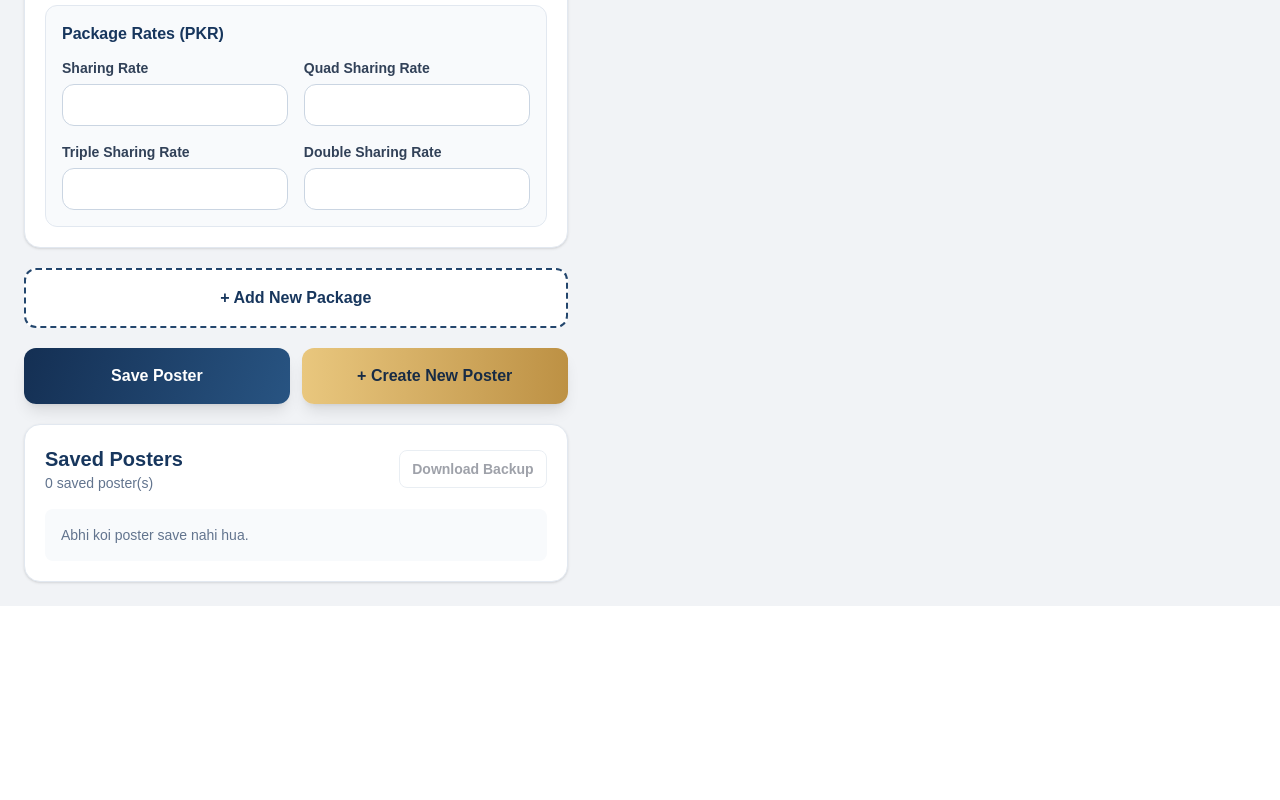
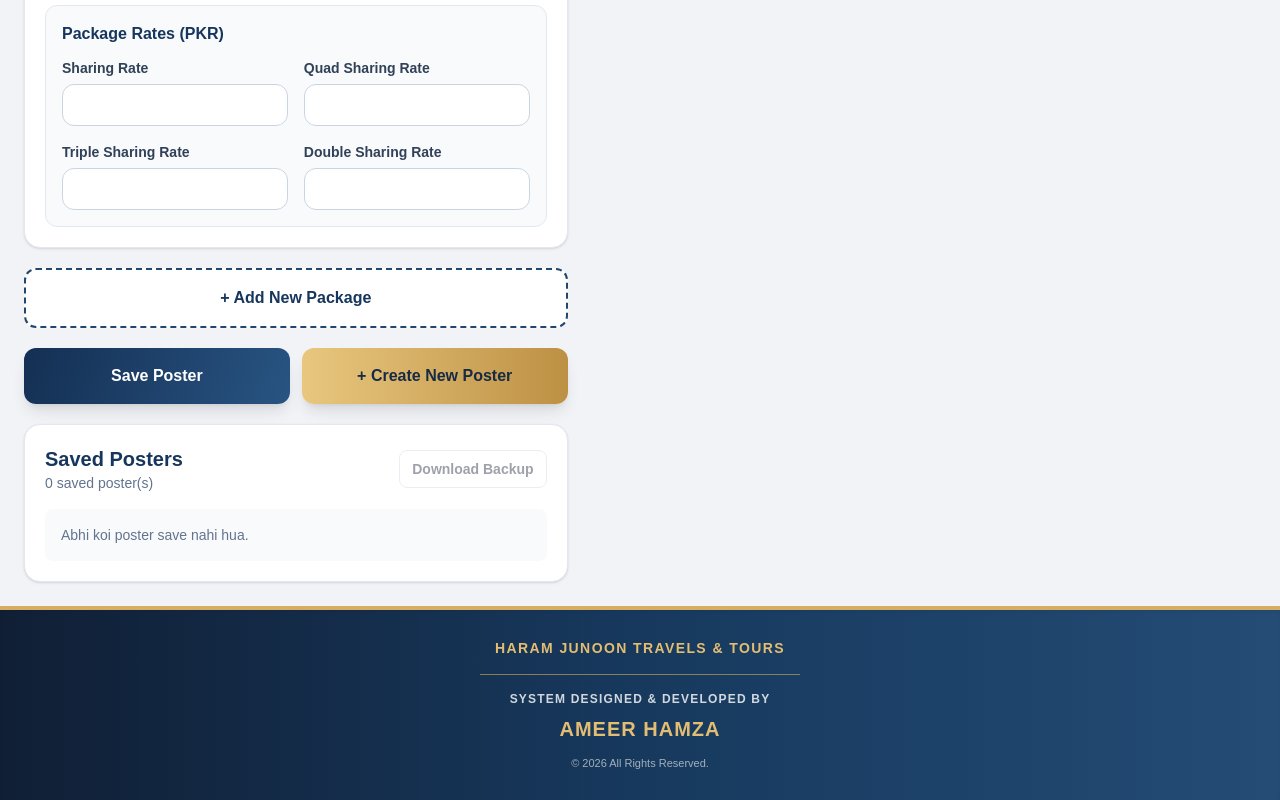
Before and after one commit to haramjunoon7-del/umrah-poster-generator, a Next.js app: page / in a window 1280 px wide. Shown: the part 1884-2684 px from the top of the page. Before the commit the page ends 2490 px from the top, so only its background shows below. Built offline with nearby package versions, Linux system fonts and the light colour scheme.

Commit message:
Add website footer credit

```diff
--- a/app/page.tsx
+++ b/app/page.tsx
@@ -1602,7 +1602,28 @@ export default function Home() {
             clear karne se pehle Download Backup use karein.
           </p>
         </section>
-      </div>
+            </div>
+
+      {/* WEBSITE FOOTER */}
+      <footer className="border-t-4 border-[#d6ad62] bg-gradient-to-r from-[#101f35] via-[#17395e] to-[#244c75] px-4 py-7 text-center text-white shadow-inner">
+        <p className="text-sm font-black tracking-widest text-[#e3bd72]">
+          HARAM JUNOON TRAVELS & TOURS
+        </p>
+
+        <div className="mx-auto my-4 h-px max-w-xs bg-[#d6ad62]/60" />
+
+        <p className="text-xs font-bold tracking-widest text-white/80">
+          SYSTEM DESIGNED & DEVELOPED BY
+        </p>
+
+        <h2 className="mt-2 text-xl font-black tracking-wider text-[#e3bd72]">
+          AMEER HAMZA
+        </h2>
+
+        <p className="mt-3 text-[11px] text-white/60">
+          © 2026 All Rights Reserved.
+        </p>
+      </footer>
     </main>
   );
 }
```
